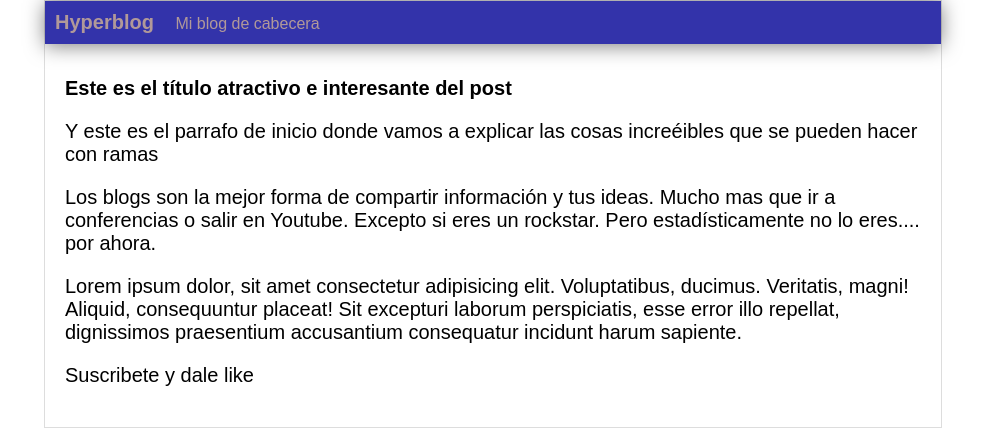
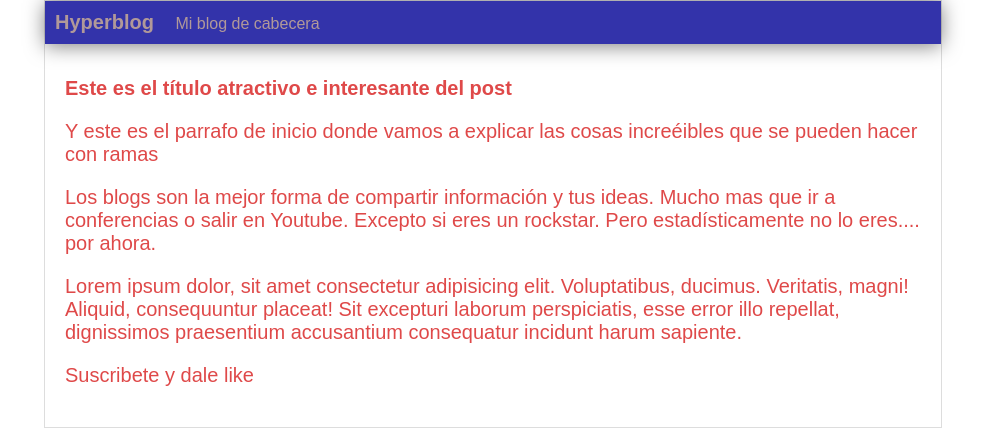
Before and after one commit to estebanlarrotech/Hyperblog, a plain HTML site: page entendiendo Branchs files/hyperblog/blogpost.html in a window 1280 px wide. Shown: the whole page, without its empty margins (147-1132 px from the left). Drawn offline with Linux system fonts and the light colour scheme.

Commit message:
ajuste letra roja

```diff
--- a/entendiendo Branchs files/hyperblog/estilos.css
+++ b/entendiendo Branchs files/hyperblog/estilos.css
@@ -1,10 +1,6 @@
 body
 {
-<<<<<<< HEAD
-    color: #535fd1;
-=======
     color: #df4949;
->>>>>>> cabecera
     text-align: center;
     font-family: Arial;
     font-size: 20px;
```
